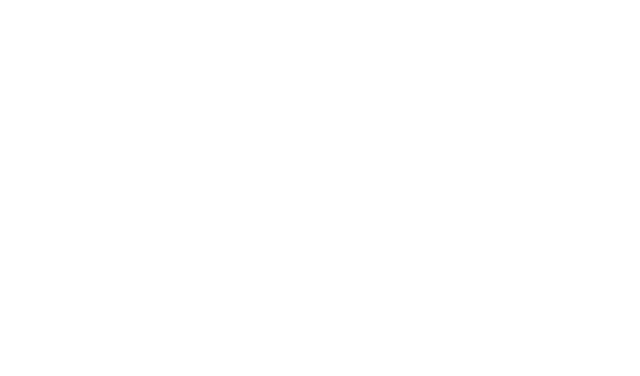
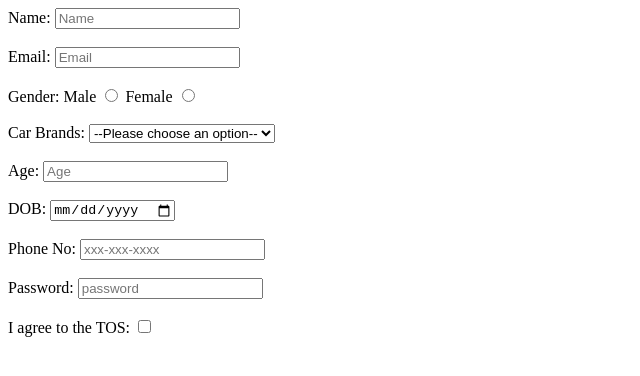
Before and after one commit to acciojob/signup-form-car-Rahul-Tankhiwale, a website: page main.html in a window 1280 px wide. Shown: the whole page, without its empty margins (0-640 px from the left). Drawn offline with Linux system fonts and the light colour scheme.

Commit message:
created a submission

```diff
--- a/main.html
+++ b/main.html
@@ -10,7 +10,56 @@
 	<!-- the entire body must be written by student -->
     <script type="text/javascript" src="./script.js">
 </script>
+<form>
+	<label for="name">Name:</label>
+	<input type="text" required id="name" placeholder="Name">
+	<br><br>
+	<label for="email">Email:</label>
+	<input type="email" required id="email" placeholder="Email">
+	<br><br>
+	<label for="gender">Gender:</label>
 
+	<label for="male">Male</label>
+	<input type="radio" required id="gender_m">
+
+	<label for="female">Female</label>
+	<input type="radio" required id="gender_f">
+	<br><br>
+
+	<label for="cars">Car Brands:</label>
+    <select id="cars" name="cars" required>
+      <option value="">--Please choose an option--</option>
+      <option value="bmw">BMW</option>
+      <option value="audi">Audi</option>
+      <option value="tesla">Tesla</option>
+      <option value="ford">Ford</option>
+    </select>
+    <br><br>
+
+	<label for="age">Age:</label>
+	<input type="number" required id="age" placeholder="Age">
+	<br><br>
+
+
+	<label for="dob">DOB:</label>
+	<input type="date" required id="dob">
+	<br><br>
+
+
+	<label for="phone no">Phone No:</label>
+	<input type="tel" id="tel" placeholder="xxx-xxx-xxxx">
+	<br><br>
+
+
+	<label for="password">Password:</label>
+	<input type="password" id="password" placeholder="password">
+	<br><br>
+
+
+	<label for="I agree to the TOS">I agree to the TOS:</label>
+	<input type="checkbox" required id="tos">
+	<br><br>
+
+</form>
 </body>
-
 </html>
```
